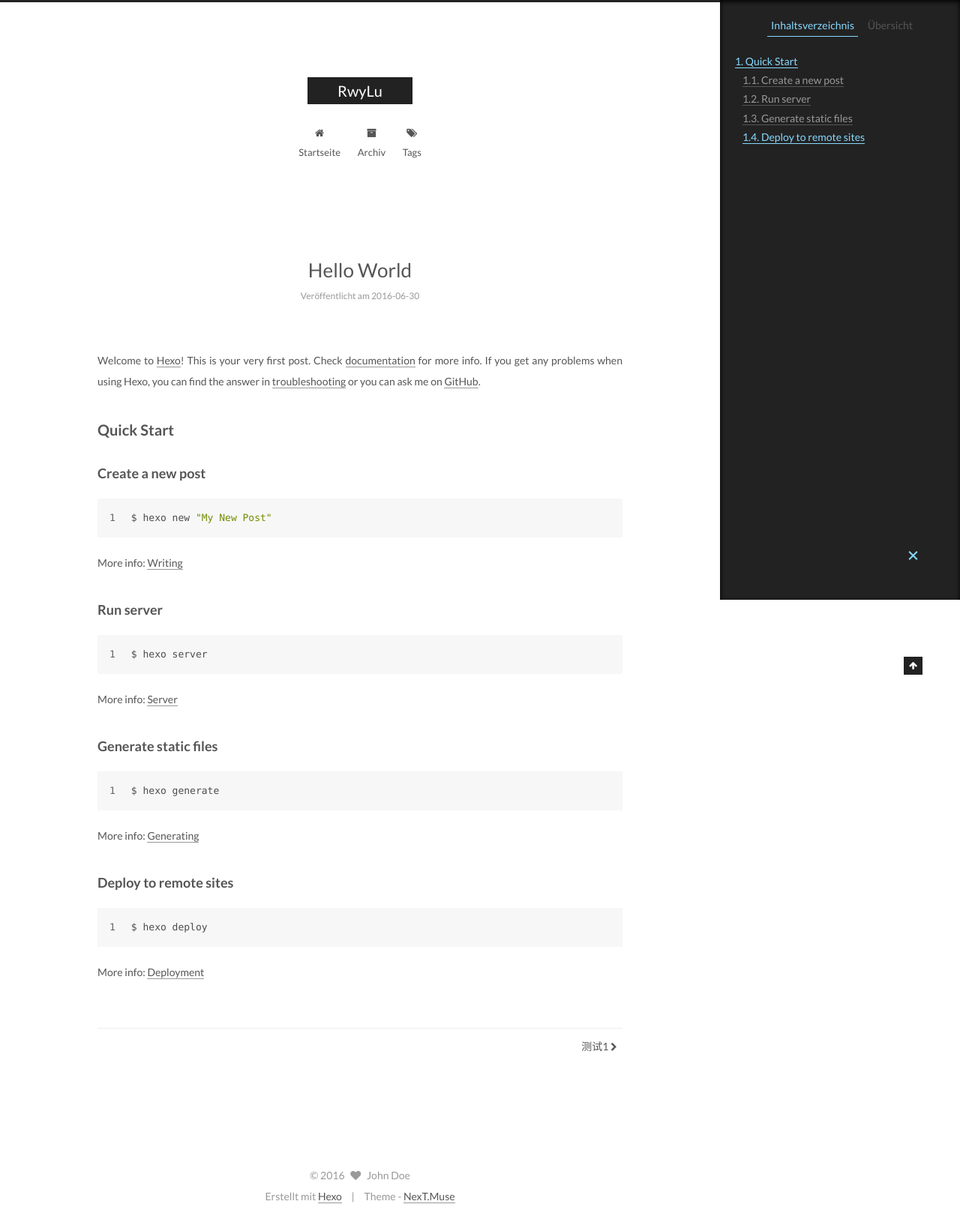
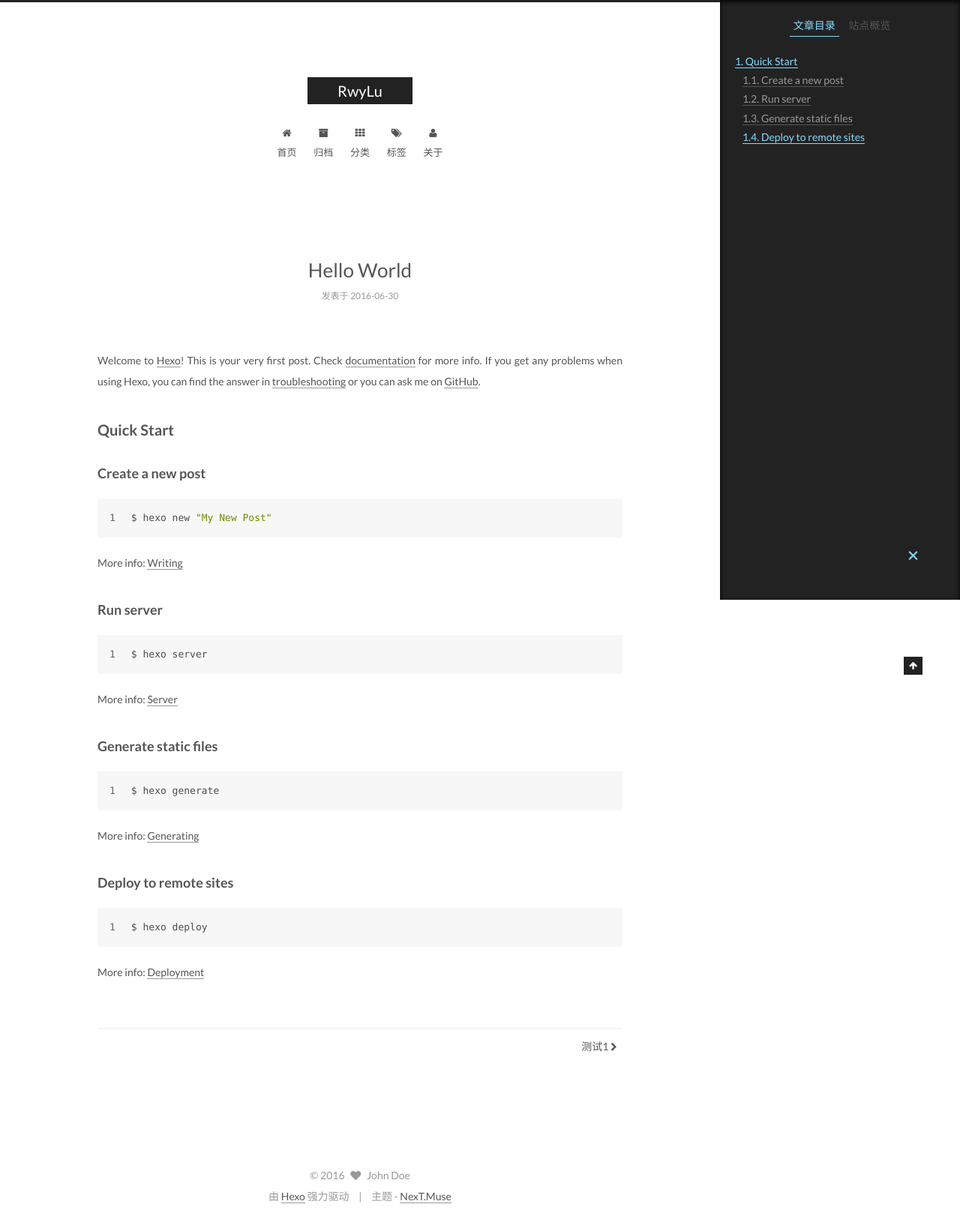
Before and after one commit to RwyLu/RwyLu.github.io, a plain HTML site: page 2016/06/30/hello-world/index.html in a window 1280 px wide. Shown: the whole page at 75% size. Drawn offline with Linux system fonts and the light colour scheme.

Commit message:
Site updated: 2016-06-30 11:37:37

```diff
--- a/2016/06/30/hello-world/index.html
+++ b/2016/06/30/hello-world/index.html
@@ -111,7 +111,7 @@ Quick">
     motion: true,
     duoshuo: {
       userId: 0,
-      author: 'Author'
+      author: '博主'
     }
   };
 </script>
@@ -124,7 +124,7 @@ Quick">
   <title> Hello World | RwyLu </title>
 </head>
 
-<body itemscope itemtype="http://schema.org/WebPage" lang="zh-CN">
+<body itemscope itemtype="http://schema.org/WebPage" lang="zh-Hans">
 
 
 
@@ -175,31 +175,51 @@ Quick">
 
 
         <li class="menu-item menu-item-home">
-          <a href="/" rel="section">
+          <a href="/首页" rel="section">
 
               <i class="menu-item-icon fa fa-fw fa-home"></i> <br />
 
-            Startseite
+            首页
           </a>
         </li>
 
 
         <li class="menu-item menu-item-archives">
-          <a href="/archives" rel="section">
+          <a href="/归档" rel="section">
 
               <i class="menu-item-icon fa fa-fw fa-archive"></i> <br />
 
-            Archiv
+            归档
+          </a>
+        </li>
+
+
+        <li class="menu-item menu-item-categories">
+          <a href="/分类" rel="section">
+
+              <i class="menu-item-icon fa fa-fw fa-th"></i> <br />
+
+            分类
           </a>
         </li>
 
 
         <li class="menu-item menu-item-tags">
-          <a href="/tags" rel="section">
+          <a href="/标签" rel="section">
 
               <i class="menu-item-icon fa fa-fw fa-tags"></i> <br />
 
-            Tags
+            标签
+          </a>
+        </li>
+
+
+        <li class="menu-item menu-item-about">
+          <a href="/关于" rel="section">
+
+              <i class="menu-item-icon fa fa-fw fa-user"></i> <br />
+
+            关于
           </a>
         </li>
 
@@ -252,7 +272,7 @@ Quick">
             <span class="post-meta-item-icon">
               <i class="fa fa-calendar-o"></i>
             </span>
-            <span class="post-meta-item-text">Veröffentlicht am</span>
+            <span class="post-meta-item-text">发表于</span>
             <time itemprop="dateCreated" datetime="2016-06-30T09:21:04+08:00" content="2016-06-30">
               2016-06-30
             </time>
@@ -369,10 +389,10 @@ Quick">
 
         <ul class="sidebar-nav motion-element">
           <li class="sidebar-nav-toc sidebar-nav-active" data-target="post-toc-wrap" >
-            Inhaltsverzeichnis
+            文章目录
           </li>
           <li class="sidebar-nav-overview" data-target="site-overview">
-            Übersicht
+            站点概览
           </li>
         </ul>
 
@@ -387,9 +407,9 @@ Quick">
         </div>
         <nav class="site-state motion-element">
           <div class="site-state-item site-state-posts">
-            <a href="/archives">
+            <a href="/归档">
               <span class="site-state-item-count">2</span>
-              <span class="site-state-item-name">Artikel</span>
+              <span class="site-state-item-name">日志</span>
             </a>
           </div>
 
@@ -397,9 +417,9 @@ Quick">
 
 
             <div class="site-state-item site-state-tags">
-              <a href="/tags">
+              <a href="/标签">
                 <span class="site-state-item-count">1</span>
-                <span class="site-state-item-name">Tags</span>
+                <span class="site-state-item-name">标签</span>
               </a>
             </div>
 
@@ -461,11 +481,11 @@ Quick">
 </div>
 
 <div class="powered-by">
-  Erstellt mit  <a class="theme-link" href="http://hexo.io">Hexo</a>
+  由 <a class="theme-link" href="http://hexo.io">Hexo</a> 强力驱动
 </div>
 
 <div class="theme-info">
-  Theme -
+  主题 -
   <a class="theme-link" href="https://github.com/iissnan/hexo-theme-next">
     NexT.Muse
   </a>
--- a/css/main.css
+++ b/css/main.css
@@ -1548,7 +1548,7 @@ pre .javascript .function {
   width: 4px;
   height: 4px;
   border-radius: 50%;
-  background: #b9ffa1;
+  background: #4bbbff;
 }
 .links-of-blogroll {
   font-size: 13px;
```
Also changed, not shown: 2016/06/30/my-new-post/index.html (+38 -18 lines), archives/2016/06/index.html (+36 -16 lines), archives/2016/index.html (+36 -16 lines), archives/index.html (+36 -16 lines), index.html (+36 -16 lines), tags/博客，文章/index.html (+36 -16 lines).
